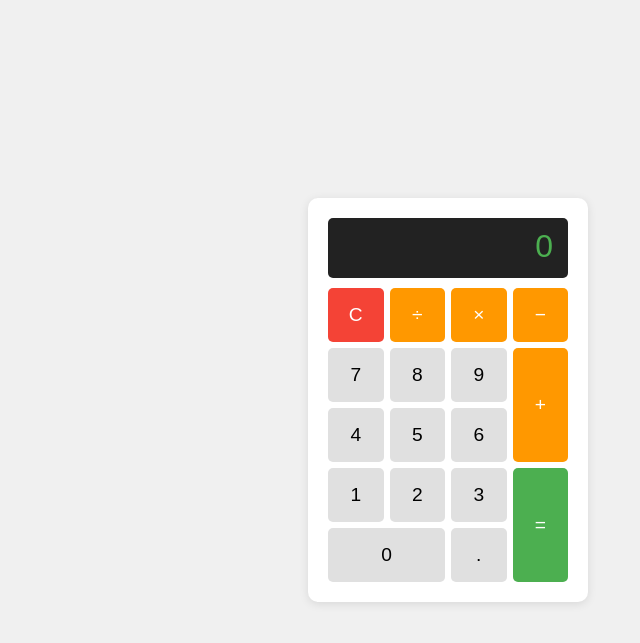
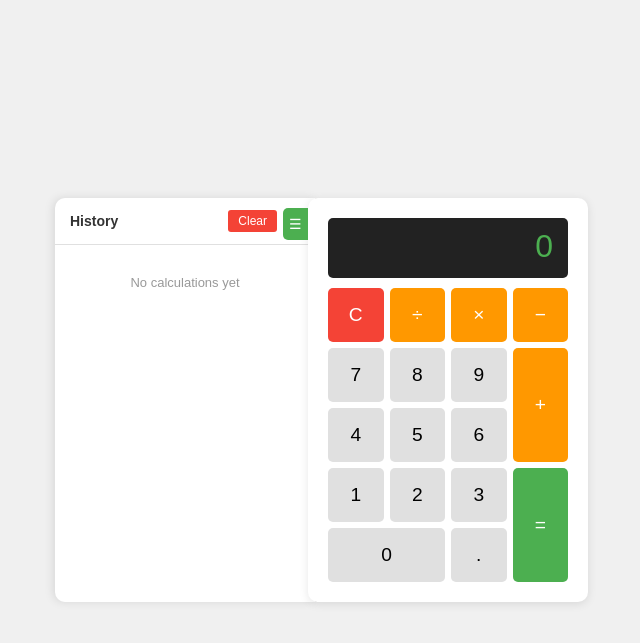
Before and after one commit to jaimerod/calculator-tdd, a Flask app: page / in a window 1280 px wide. Shown: the top 643 px of the page, without its empty margins (192-832 px from the left). Run offline with Flask 3, Linux system fonts and the light colour scheme.

Commit message:
update: add slide-out history

```diff
--- a/src/app.py
+++ b/src/app.py
@@ -3,6 +3,14 @@ from calculator import add, subtract, multiply, divide
 import db
 
 app = Flask(__name__, template_folder='templates')
+app.config['TEMPLATES_AUTO_RELOAD'] = True
+
+OP_SYMBOLS = {
+    'add': '+',
+    'subtract': '−',
+    'multiply': '×',
+    'divide': '÷'
+}
 
 @app.after_request
 def add_no_cache(response):
@@ -10,7 +18,7 @@ def add_no_cache(response):
     return response
 
 def get_client_id():
-    return request.json.get('client_id') if request.is_json else None
+    return request.json.get('client_id') if request.is_json else request.args.get('client_id')
 
 def get_state():
     cid = get_client_id() or 'default'
@@ -29,19 +37,33 @@ def apply_operation():
 
     a = state['current_value']
     b = float(state['current_input'] or 0)
+    op = state['pending_op']
 
     try:
-        if state['pending_op'] == 'add':
-            state['current_value'] = add(a, b)
-        elif state['pending_op'] == 'subtract':
-            state['current_value'] = subtract(a, b)
-        elif state['pending_op'] == 'multiply':
-            state['current_value'] = multiply(a, b)
-        elif state['pending_op'] == 'divide':
-            state['current_value'] = divide(a, b)
+        if op == 'add':
+            result = add(a, b)
+        elif op == 'subtract':
+            result = subtract(a, b)
+        elif op == 'multiply':
+            result = multiply(a, b)
+        elif op == 'divide':
+            result = divide(a, b)
     except ZeroDivisionError:
         state['current_value'] = 'Error'
+        state['pending_op'] = None
+        save_state(state)
+        return
 
+    # Record history
+    a_str = str(int(a) if a == int(a) else a)
+    b_str = str(int(b) if b == int(b) else b)
+    result_str = str(int(result) if result == int(result) else result)
+    expression = f"{a_str} {OP_SYMBOLS.get(op, '?')} {b_str}"
+
+    cid = get_client_id() or 'default'
+    db.add_history(cid, expression, result_str)
+
+    state['current_value'] = result
     state['pending_op'] = None
     save_state(state)
 
@@ -85,7 +107,9 @@ def calc():
             'current_value': 0,
             'pending_op': None,
             'current_input': '',
-            'just_evaluated': False
+            'just_evaluated': False,
+            'last_op': None,
+            'last_value_before_op': 0
         }
         save_state(state)
         return jsonify({'display': '0'})
@@ -105,6 +129,9 @@ def calc():
         op = data.get('op')
 
         if state['pending_op'] is not None and state['current_input'] != '':
+            # Store for history before applying
+            state['last_op'] = state['pending_op']
+            state['last_value_before_op'] = state['current_value']
             apply_operation()
             state = get_state()
             state['pending_op'] = op
@@ -121,6 +148,8 @@ def calc():
             state['pending_op'] = op
             state['current_input'] = ''
             state['just_evaluated'] = False
+            state['last_op'] = op
+            state['last_value_before_op'] = state['current_value']
             save_state(state)
             display = str(state['current_value'])
             if display.endswith('.0'):
@@ -142,5 +171,17 @@ def calc():
 
     return jsonify({'error': 'Unknown action'}), 400
 
+@app.route('/history', methods=['GET'])
+def get_history():
+    cid = get_client_id() or 'default'
+    history = db.get_history(cid)
+    return jsonify({'history': history})
+
+@app.route('/history/clear', methods=['POST'])
+def clear_history():
+    cid = get_client_id() or 'default'
+    db.clear_history(cid)
+    return jsonify({'ok': True})
+
 if __name__ == '__main__':
     app.run(host='0.0.0.0', port=5000)
--- a/src/templates/calculator.html
+++ b/src/templates/calculator.html
@@ -14,12 +14,18 @@
             margin: 0;
             background-color: #f0f0f0;
         }
+        .wrapper {
+            display: flex;
+            position: relative;
+        }
         .calculator {
             background: white;
             padding: 20px;
             border-radius: 10px;
             box-shadow: 0 2px 10px rgba(0,0,0,0.1);
             width: 240px;
+            position: relative;
+            z-index: 2;
         }
         .calculator.shake {
             animation: shake 0.4s ease-in-out;
@@ -108,40 +114,141 @@
         .wide-zero {
             grid-column: span 2;
         }
+
+        /* History panel */
+        .history-toggle {
+            position: absolute;
+            left: -25px;
+            top: 10px;
+            background: #4CAF50;
+            color: white;
+            border: none;
+            border-radius: 5px 0 0 5px;
+            padding: 8px 6px;
+            cursor: pointer;
+            font-size: 14px;
+            z-index: 3;
+        }
+        .history-toggle:hover {
+            background: #45a049;
+        }
+        .history-panel {
+            position: absolute;
+            left: -253px;
+            top: 0;
+            width: 260px;
+            height: 100%;
+            background: white;
+            border-radius: 10px 0 0 10px;
+            box-shadow: -2px 0 10px rgba(0,0,0,0.1);
+            z-index: 1;
+            transition: transform 0.3s ease;
+            transform: translateX(0);
+            overflow: hidden;
+            display: flex;
+            flex-direction: column;
+        }
+        .history-panel.open {
+            transform: translateX(253px);
+        }
+        .history-header {
+            display: flex;
+            justify-content: space-between;
+            align-items: center;
+            padding: 12px 15px;
+            border-bottom: 1px solid #e0e0e0;
+        }
+        .history-header h3 {
+            margin: 0;
+            font-size: 14px;
+            color: #333;
+        }
+        .history-clear-btn {
+            background: #f44336;
+            color: white;
+            border: none;
+            border-radius: 3px;
+            padding: 4px 10px;
+            cursor: pointer;
+            font-size: 12px;
+            margin-right: 23px;
+        }
+        .history-clear-btn:hover {
+            background: #d32f2f;
+        }
+        .history-list {
+            flex: 1;
+            overflow-y: auto;
+            padding: 10px 15px;
+        }
+        .history-entry {
+            padding: 8px 0;
+            border-bottom: 1px solid #f0f0f0;
+            font-size: 13px;
+            word-wrap: break-word;
+            overflow-wrap: break-word;
+        }
+        .history-entry:last-child {
+            border-bottom: none;
+        }
+        .history-entry .expr {
+            color: #666;
+        }
+        .history-entry .result {
+            color: #333;
+            font-weight: bold;
+            font-size: 15px;
+        }
+        .history-empty {
+            color: #999;
+            text-align: center;
+            padding: 20px;
+            font-size: 13px;
+        }
     </style>
 </head>
 <body>
-    <div class="calculator">
+    <div class="wrapper">
+        <button class="history-toggle" id="historyToggle" onclick="toggleHistory()">☰</button>
+
+        <div class="history-panel" id="historyPanel">
+            <div class="history-header">
+                <h3>History</h3>
+                <button class="history-clear-btn" onclick="clearHistory()">Clear</button>
+            </div>
+            <div class="history-list" id="historyList">
+                <div class="history-empty">No calculations yet</div>
+            </div>
+        </div>
+
+        <div class="calculator" id="calculator">
             <div class="display" id="display">0</div>
             <div class="buttons" id="buttons">
-            <!-- Row 1: C  /  *  - -->
                 <button class="clear" onclick="sendAction('clear')" data-key="C">C</button>
                 <button class="operator" onclick="sendOperator('divide')" data-key="/">÷</button>
                 <button class="operator" onclick="sendOperator('multiply')" data-key="*">×</button>
                 <button class="operator" onclick="sendOperator('subtract')" data-key="-">−</button>
 
-            <!-- Row 2: 7  8  9  + (tall) -->
                 <button onclick="appendNumber('7')" data-key="7">7</button>
                 <button onclick="appendNumber('8')" data-key="8">8</button>
                 <button onclick="appendNumber('9')" data-key="9">9</button>
                 <button class="operator tall-plus" onclick="sendOperator('add')" data-key="+">+</button>
 
-            <!-- Row 3: 4  5  6 -->
                 <button onclick="appendNumber('4')" data-key="4">4</button>
                 <button onclick="appendNumber('5')" data-key="5">5</button>
                 <button onclick="appendNumber('6')" data-key="6">6</button>
 
-            <!-- Row 4: 1  2  3  = (tall) -->
                 <button onclick="appendNumber('1')" data-key="1">1</button>
                 <button onclick="appendNumber('2')" data-key="2">2</button>
                 <button onclick="appendNumber('3')" data-key="3">3</button>
                 <button class="equals tall-equals" onclick="sendAction('equals')" data-key="=">=</button>
 
-            <!-- Row 5: 0 (wide)  . -->
                 <button class="wide-zero" onclick="appendNumber('0')" data-key="0">0</button>
                 <button onclick="appendDecimal()" data-key=".">.</button>
             </div>
         </div>
+    </div>
+
     <script>
         // Per-tab isolation: each tab gets its own unique client_id via sessionStorage
         function getClientId() {
@@ -167,18 +274,25 @@
             return response.json();
         }
 
+        async function apiGet(path) {
+            const cid = getClientId();
+            const response = await fetch(path + '?client_id=' + encodeURIComponent(cid));
+            return response.json();
+        }
+
         let currentInput = '';
         let justCalculated = false;
 
         function updateDisplay(text) {
             document.getElementById('display').textContent = text;
             if (text === 'Error') {
-                shakeCalculator();
+                document.getElementById('calculator').classList.remove('shake');
+                void document.getElementById('calculator').offsetWidth;
+                document.getElementById('calculator').classList.add('shake');
             }
         }
 
         function highlightButton(key) {
-            // Map key names to button text for lookup
             const keyMap = {
                 '0': '0', '1': '1', '2': '2', '3': '3', '4': '4',
                 '5': '5', '6': '6', '7': '7', '8': '8', '9': '9',
@@ -191,7 +305,6 @@
             const btnText = keyMap[key];
             if (!btnText) return;
 
-            // Find button by text content
             const buttons = document.querySelectorAll('.buttons button');
             for (const btn of buttons) {
                 if (btn.textContent.trim() === btnText || btn.dataset.key === key) {
@@ -202,11 +315,43 @@
             }
         }
 
-        function shakeCalculator() {
-            const el = document.querySelector('.calculator');
-            el.classList.remove('shake');
-            void el.offsetWidth; // Force reflow
-            el.classList.add('shake');
+        // History functions
+        let historyOpen = false;
+
+        async function refreshHistory() {
+            try {
+                const data = await apiGet('/history');
+                const list = document.getElementById('historyList');
+                const entries = data.history || [];
+
+                if (entries.length === 0) {
+                    list.innerHTML = '<div class="history-empty">No calculations yet</div>';
+                    return;
+                }
+
+                list.innerHTML = entries.map(e =>
+                    `<div class="history-entry">
+                        <div class="expr">${e.expression}</div>
+                        <div class="result">= ${e.result}</div>
+                    </div>`
+                ).join('');
+            } catch (e) {
+                // silently fail
+            }
+        }
+
+        async function toggleHistory() {
+            const panel = document.getElementById('historyPanel');
+            historyOpen = !historyOpen;
+            panel.classList.toggle('open', historyOpen);
+            if (historyOpen) {
+                await refreshHistory();
+            }
+        }
+
+        async function clearHistory() {
+            await apiFetch('/history/clear', {});
+            await refreshHistory();
         }
 
         async function sendAction(action) {
@@ -219,6 +364,8 @@
                 }
                 if (action === 'equals') {
                     justCalculated = true;
+                    // Always refresh history after equals
+                    refreshHistory();
                 }
             } catch (e) {
                 updateDisplay('Error');
@@ -259,7 +406,6 @@
         document.addEventListener('keydown', function(e) {
             const key = e.key;
 
-            // Highlight the button first
             highlightButton(key);
 
             if (key >= '0' && key <= '9') {
```
Also changed, not shown: src/db.py (+37 -1 lines), tests/test_history.py (added, +118 -0 lines), tests/test_history_panel.py (added, +167 -0 lines), 1 other file. Lines whose indentation alone changed are shown as unchanged.
